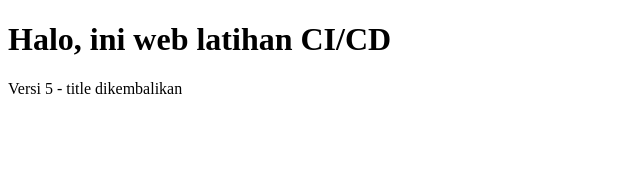
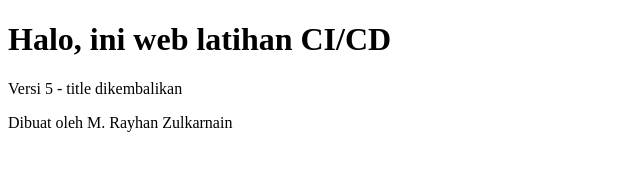
Before and after one commit to RYNIXULL/latihan-cicd, a plain HTML site: page public/index.html in a window 1280 px wide. Shown: the whole page, without its empty margins (0-640 px from the left). Drawn offline with Linux system fonts and the light colour scheme.

Commit message:
Mini challenge: tambah footer di public/index.html

```diff
--- a/public/index.html
+++ b/public/index.html
@@ -6,5 +6,6 @@
 <body>
     <h1>Halo, ini web latihan CI/CD</h1>
     <p>Versi 5 - title dikembalikan</p>
+    <footer>Dibuat oleh M. Rayhan Zulkarnain</footer>
 </body>
 </html>
```
